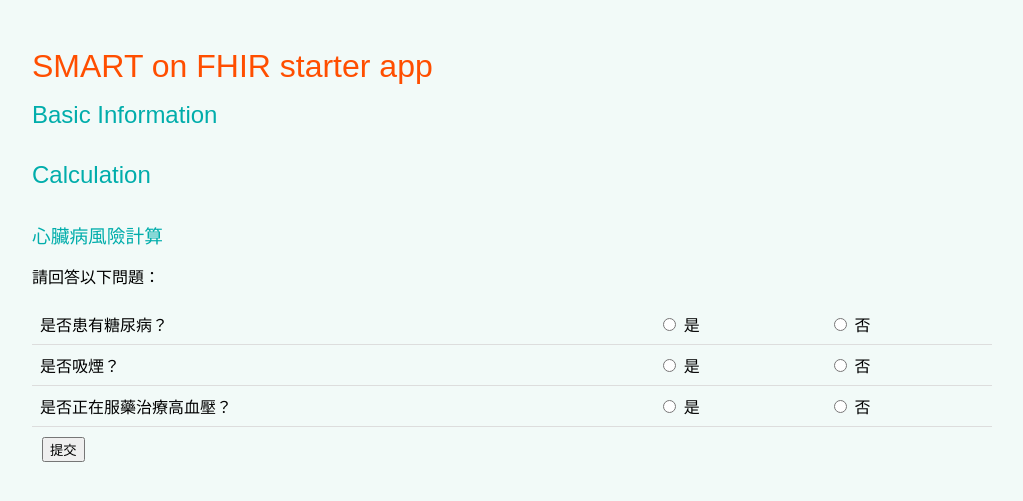
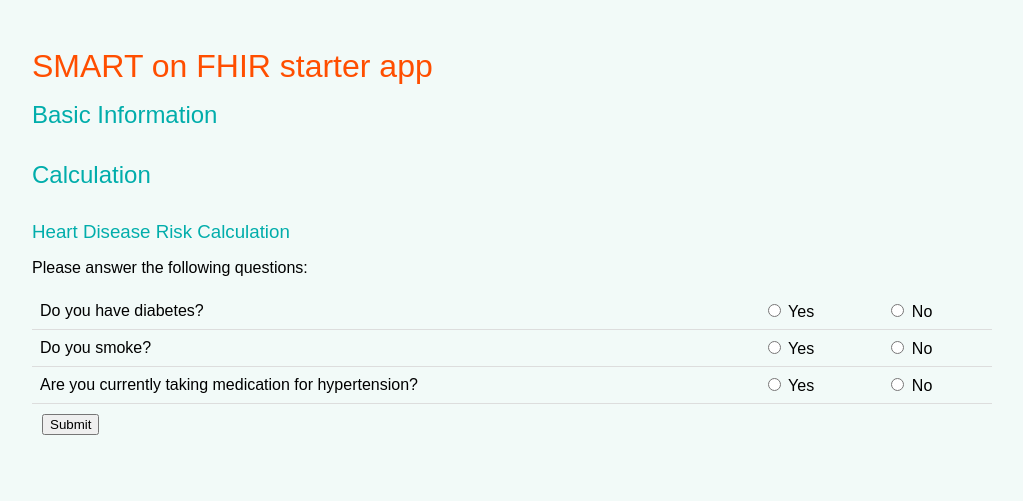
Before and after one commit to shin13/SMART-on-FHIR-Python-FastAPI-App, a FastAPI app: template templates/render_data.html in a window 1280 px wide. Shown: the top 501 px of the page, without its empty margins (8-1031 px from the left). Run offline with FastAPI, Linux system fonts and the light colour scheme; the template is opened without the code that fills it, so the values that code supplies are empty.

Commit message:
Translate content to English.

```diff
--- a/templates/render_data.html
+++ b/templates/render_data.html
@@ -30,53 +30,53 @@
           </tr>
           {% endfor %}
         </table>
-        <h3>心臟病風險計算</h3>
+        <h3>Heart Disease Risk Calculation</h3>
         <div id="questions">
           <table>
             <tr>
-              <p>請回答以下問題：</p>
+              <p>Please answer the following questions:</p>
             </tr>
             <tr>
-              <td>是否患有糖尿病？</td>
+              <td>Do you have diabetes?</td>
               <td>
                   <input type="radio" id="diabetesYes" name="diabetes" value="yes">
-                  <label for="diabetesYes">是</label>
+                  <label for="diabetesYes">Yes</label>
               </td>
               <td>
                   <input type="radio" id="diabetesNo" name="diabetes" value="no">
-                  <label for="diabetesNo">否</label>
+                  <label for="diabetesNo">No</label>
               </td>
-              <td id="diabetesError" class="error hidden">請選擇其中一項。</td>
+              <td id="diabetesError" class="error hidden">Please select one option.</td>
             </tr>
             <tr>
-              <td>是否吸煙？</td>
+              <td>Do you smoke?</td>
               <td>
                   <input type="radio" id="smokingYes" name="smoking" value="yes">
-                  <label for="smokingYes">是</label>
+                  <label for="smokingYes">Yes</label>
               </td>
               <td>
                   <input type="radio" id="smokingNo" name="smoking" value="no">
-                  <label for="smokingNo">否</label>
+                  <label for="smokingNo">No</label>
               </td>
-              <td id="smokingError" class="error hidden">請選擇其中一項。</td>
+              <td id="smokingError" class="error hidden">Please select one option.</td>
             </tr>
             <tr>
-              <td>是否正在服藥治療高血壓？</td>
+              <td>Are you currently taking medication for hypertension?</td>
               <td>
                   <input type="radio" id="treatingHTNYes" name="treatingHTN" value="yes">
-                  <label for="treatingHTNYes">是</label>
+                  <label for="treatingHTNYes">Yes</label>
               </td>
               <td>
                   <input type="radio" id="treatingHTNNo" name="treatingHTN" value="no">
-                  <label for="treatingHTNNo">否</label>
+                  <label for="treatingHTNNo">No</label>
               </td>
-              <td id="treatingHTNError" class="error hidden">請選擇其中一項。</td>
+              <td id="treatingHTNError" class="error hidden">Please select one option.</td>
             </tr>
           </table>
-          <button id="submitAnswers">提交</button>
+          <button id="submitAnswers">Submit</button>
         </div>
         <div id="result" class="hidden">
-          <h3>計算結果</h3>
+          <h3>Calculation Result</h3>
           <p id="riskResult"></p>
         </div>
       </div> <!-- Close bodyCtr -->
```
